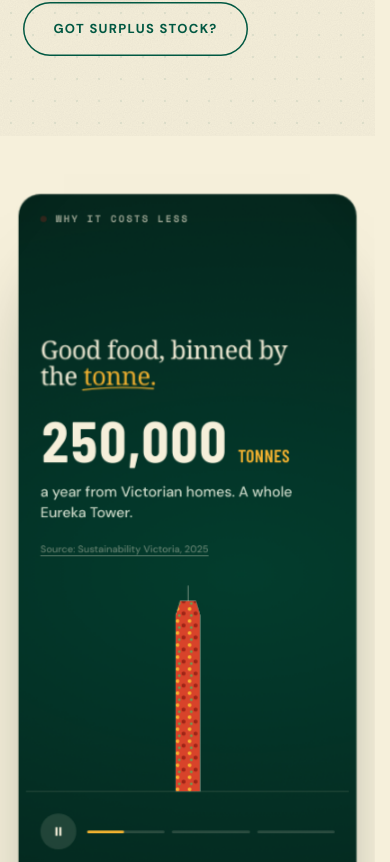
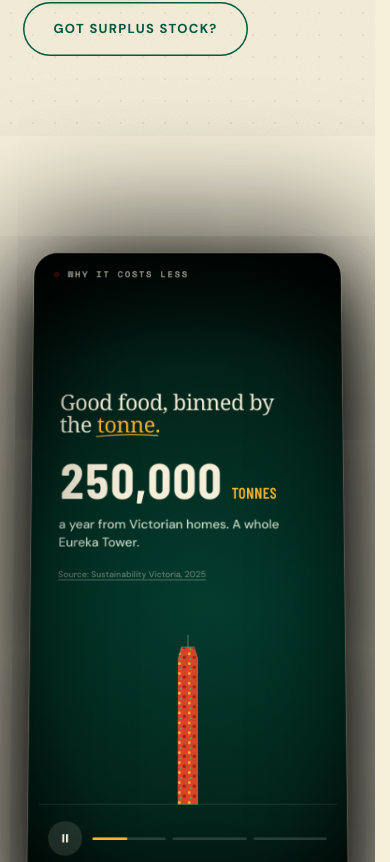
Before and after one commit to 777shqipe/flavor-atelier, a React (Vite) app: page / in a window 390 px wide. Shown: the part 5382-6244 px from the top of the page. Built offline with nearby package versions, Linux system fonts and the light colour scheme; a web font is replaced by a local one.

Commit message:
Immerse Why film with theater blackout, deeper expansion and sticky hold

```diff
--- a/src/WhyFilm.tsx
+++ b/src/WhyFilm.tsx
@@ -318,7 +318,8 @@ export function WhyFilm() {
     };
   }, [paint]);
 
-  // The card opens out to fill the screen as it scrolls in and folds back as it leaves;
+  // The card opens out from a deep inset frame to fill the screen as it scrolls in,
+  // dimming the room around it into theater black, holds while sticky, and folds back as it leaves;
   // while it fills the screen, the header steps aside.
   useEffect(() => {
     const el = root.current;
@@ -326,14 +327,25 @@ export function WhyFilm() {
     if (!el || !scr) return;
     const doc = document.documentElement;
     let raf = 0;
+    const smooth = (x: number) => {
+      const c = Math.max(0, Math.min(1, x));
+      return c * c * (3 - 2 * c);
+    };
     const update = () => {
       raf = 0;
       const { top, bottom } = el.getBoundingClientRect();
       const vh = window.innerHeight;
-      const reach = vh * 0.7;
-      const p = Math.max(0, Math.min(1, 1 - top / reach, bottom / reach));
-      scr.style.setProperty("--p", p.toFixed(4));
-      doc.toggleAttribute("data-immersive", top < vh * 0.08 && bottom > vh * 0.6);
+      const enter = smooth((vh * 0.88 - top) / (vh * 0.84));
+      const leave = smooth((bottom - vh * 0.18) / (vh * 0.78));
+      const p = Math.min(enter, leave);
+      const haloEnter = smooth((vh * 0.96 - top) / (vh * 0.56));
+      const haloLeave = smooth((bottom - vh * 0.08) / (vh * 0.56));
+      const halo = Math.min(haloEnter, haloLeave);
+      const tilt = 1 - enter - (1 - leave);
+      el.style.setProperty("--p", p.toFixed(4));
+      el.style.setProperty("--halo", halo.toFixed(4));
+      el.style.setProperty("--tilt", tilt.toFixed(4));
+      doc.toggleAttribute("data-immersive", p > 0.88);
     };
     const onScroll = () => {
       if (!raf) raf = requestAnimationFrame(update);
--- a/src/whyfilm.css
+++ b/src/whyfilm.css
@@ -2,16 +2,37 @@
    title, one number, one short line on the left, one thing moving on the
    wide 760×520 stage on the right, and three thin progress lines below. */
 
-/* The film opens out to fill the whole screen as it scrolls in: --p runs 0→1
-   (set from the scroll position), taking the card from inset and rounded to
-   edge to edge, and folding it back as it leaves. */
-.film { margin-block: clamp(16px, 2.4vw, 40px); }
+/* The film opens out from a deep inset frame to fill the whole screen as it
+   scrolls in: --halo dims the surrounding room into theater black while --p
+   (0→1) expands the screen from 0.72 to edge-to-edge, holds while sticky,
+   and folds it back into depth as it leaves. */
+.film {
+  --p: 0;
+  --halo: 0;
+  --tilt: 1;
+  position: relative;
+  z-index: 4;
+  height: max(840px, 152svh);
+  margin-block: clamp(16px, 2.4vw, 40px);
+}
+/* Theater blackout: dims the surrounding page into pitch black as the card approaches. */
+.film::before {
+  content: "";
+  position: fixed;
+  inset: 0;
+  z-index: 1;
+  background: radial-gradient(88% 78% at 50% 50%, rgb(1 10 7 / 0.9), rgb(0 0 0 / 0.98) 84%);
+  opacity: var(--halo);
+  pointer-events: none;
+  will-change: opacity;
+}
 
 .film-screen {
-  --p: 0;
   /* on very wide screens the content keeps to a readable width; the picture still bleeds */
   --gut: max(0px, (100% - 1560px) / 2);
-  position: relative;
+  position: sticky;
+  top: 0;
+  z-index: 2;
   display: grid;
   grid-template-columns: minmax(0, 0.72fr) minmax(0, 1.28fr);
   grid-template-rows: minmax(0, 1fr) auto;
@@ -20,21 +41,36 @@
   padding-inline: var(--gut);
   overflow: hidden;
   isolation: isolate;
-  border-radius: calc((1 - var(--p)) * clamp(24px, 3vw, 44px));
-  scale: calc(0.9 + 0.1 * var(--p));
+  border-radius: calc((1 - var(--p)) * clamp(32px, 4.2vw, 56px));
+  translate: 0 calc(var(--tilt) * 26px);
+  scale: calc(0.72 + 0.28 * var(--p));
+  transform: perspective(1500px) rotateX(calc(var(--tilt) * 6.5deg));
   background:
-    radial-gradient(1200px 700px at 66% 50%, rgb(0 88 66 / 0.5), transparent 70%),
-    #05241b;
-  box-shadow: 0 0 0 1px rgb(0 40 30 / 0.25), 0 60px 90px -50px rgb(0 20 14 / 0.75), inset 0 1px 0 rgb(246 240 219 / 0.1);
-  will-change: scale;
+    radial-gradient(980px 600px at 66% 52%, rgb(0 112 82 / calc(0.26 + 0.34 * var(--p))), transparent 68%),
+    radial-gradient(640px 480px at 24% 48%, rgb(0 72 54 / calc(0.14 + 0.2 * var(--p))), transparent 72%),
+    radial-gradient(125% 98% at 54% 50%, #05241b 0%, #02120d 56%, #010503 100%);
+  box-shadow:
+    0 0 0 1px rgb(246 240 219 / calc((1 - var(--p)) * 0.16)),
+    0 30px 70px -14px rgb(0 0 0 / 0.94),
+    0 80px 160px -20px #000,
+    0 0 160px 36px rgb(0 0 0 / calc(0.55 + 0.42 * var(--halo))),
+    0 0 120px -10px rgb(0 118 86 / calc((1 - var(--p)) * var(--halo) * 0.45));
+  will-change: scale, transform, translate;
 }
-/* a soft lens vignette and a little grain, nothing more */
+/* Deep cinema lens vignette, recessed black perimeter, and a little grain */
 .film-screen::before {
   content: "";
   position: absolute;
   inset: 0;
   z-index: 5;
-  background: radial-gradient(120% 90% at 50% 50%, transparent 62%, rgb(0 0 0 / 0.35));
+  border-radius: inherit;
+  background:
+    radial-gradient(112% 88% at 54% 50%, transparent 44%, rgb(0 0 0 / 0.5) 75%, rgb(0 0 0 / 0.9) 100%),
+    linear-gradient(180deg, rgb(0 0 0 / 0.54) 0%, transparent 16%, transparent 82%, rgb(0 0 0 / 0.64) 100%);
+  box-shadow:
+    inset 0 0 120px rgb(0 0 0 / calc(0.45 + 0.45 * var(--p))),
+    inset 0 1px 0 rgb(246 240 219 / calc((1 - var(--p) * 0.75) * 0.22)),
+    inset 0 0 0 1px rgb(246 240 219 / calc((1 - var(--p)) * 0.08));
   pointer-events: none;
 }
 .film-screen::after {
@@ -90,6 +126,9 @@
   justify-content: center;
   min-width: 0;
   padding: 56px 0 0 clamp(28px, 4.4vw, 72px);
+  transform-origin: 0 50%;
+  translate: calc((1 - var(--p)) * -18px) calc(var(--tilt) * 18px);
+  scale: calc(0.94 + 0.06 * var(--p));
 }
 .fc-head {
   min-height: 2.1em;
@@ -146,7 +185,15 @@ a.fc-fine:focus-visible { opacity: 0.9; }
   -webkit-mask: linear-gradient(transparent, #000 8%);
   mask: linear-gradient(transparent, #000 8%);
 }
-.fs-canvas { position: absolute; left: 50%; top: 50%; width: 760px; height: 520px; translate: -50% -50%; scale: var(--k, 1); }
+.fs-canvas {
+  position: absolute;
+  left: 50%;
+  top: 50%;
+  width: 760px;
+  height: 520px;
+  translate: -50% calc(-50% + var(--tilt) * 24px);
+  scale: calc(var(--k, 1) * (0.86 + 0.14 * var(--p)));
+}
 
 /* the numbers --------------------------------------------------------- */
 .fw { position: absolute; inset: 0; width: 760px; height: 520px; overflow: visible; opacity: 0; transition: opacity 0.6s; }
@@ -401,15 +448,22 @@ a.fc-fine:focus-visible { opacity: 0.9; }
 
 /* ---------- narrow ------------------------------------------------------ */
 @media (max-width: 899px) {
+  .film { height: auto; }
   .film-screen {
+    position: relative;
     grid-template-columns: minmax(0, 1fr);
     grid-template-rows: auto auto auto;
     grid-template-areas: "copy" "stage" "ctrl";
     align-content: center;
     height: auto;
     min-height: 100svh;
+    scale: calc(0.82 + 0.18 * var(--p));
   }
-  .film-copy { padding: 64px 24px 0; }
+  .film-copy {
+    padding: 64px 24px 0;
+    transform-origin: 50% 50%;
+    translate: 0 calc(var(--tilt) * 12px);
+  }
   .film-ctrl { padding: 4px 24px 22px; }
   .fc-head { font-size: clamp(28px, 7vw, 42px); }
   .fc-num { margin-top: 24px; font-size: clamp(64px, 16vw, 96px); }
@@ -424,7 +478,11 @@ a.fc-fine:focus-visible { opacity: 0.9; }
 }
 
 @media (prefers-reduced-motion: reduce) {
-  .film-screen { scale: none; border-radius: 0; }
+  .film { height: auto; }
+  .film::before { display: none; }
+  .film-screen { position: relative; scale: none; translate: none; transform: none; border-radius: 0; }
+  .film-copy { scale: none; translate: none; }
+  .fs-canvas { translate: -50% -50%; scale: var(--k, 1); }
   .film-screen::after,
   .fc-w,
   .fc-line,
```
